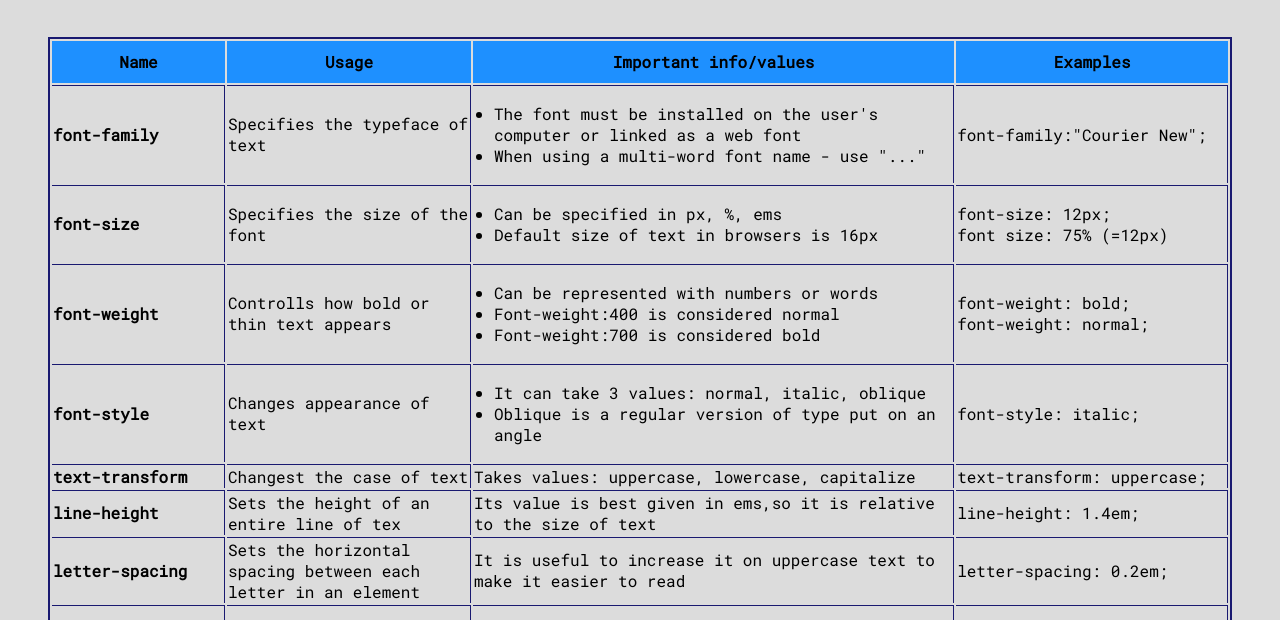
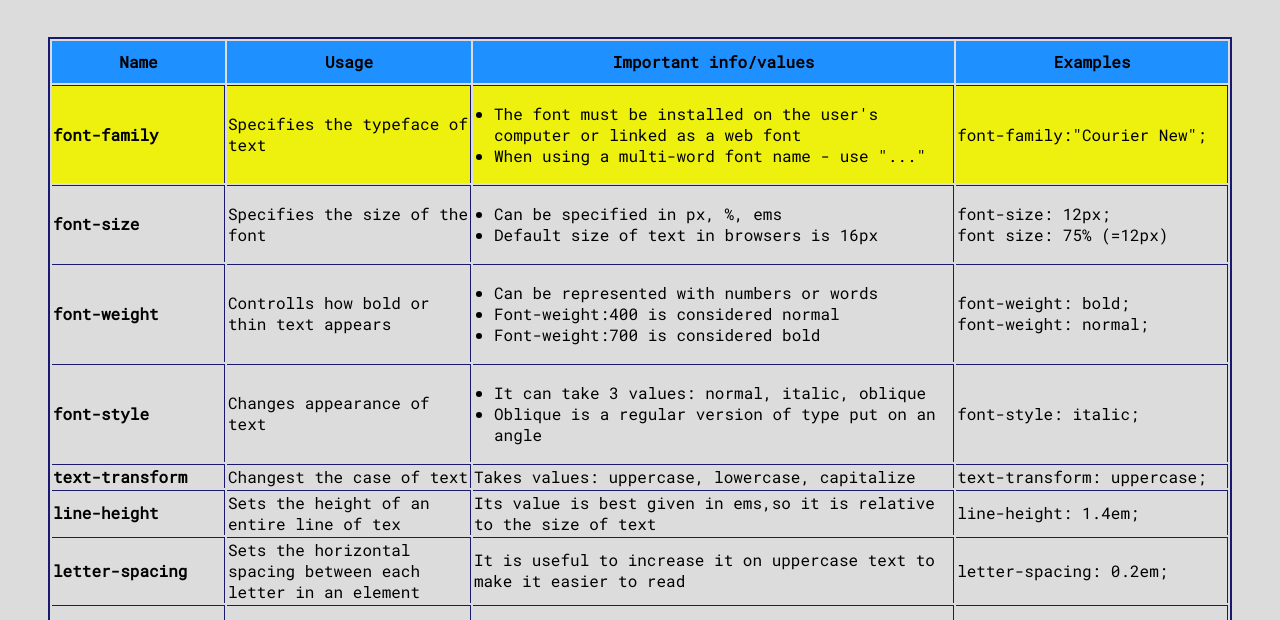
Before and after one commit to Karito84/CSS-cheatsheet, a plain HTML site: page index.html in a window 1280 px wide. In both pictures the pointer is over the element 640 px from the left and 254 px from the top of the page. Shown: the part 121-741 px from the top of the page. Drawn offline with Linux system fonts and the light colour scheme.

Commit message:
add hover

```diff
--- a/Resources/index.css
+++ b/Resources/index.css
@@ -44,3 +44,7 @@ tbody li {
  span {
      font-weight:700;
  }
+
+ tbody tr:hover {
+     background-color:#edf10d;
+ }
```
